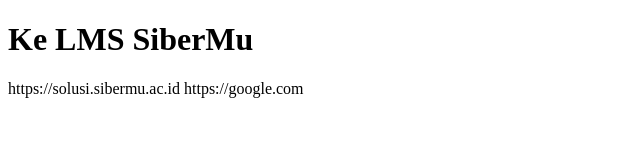
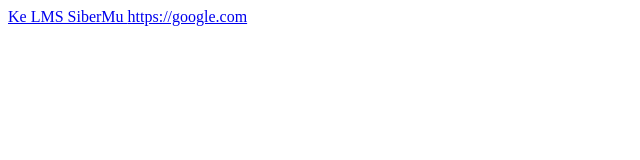
Before and after one commit to tugelanboto19/tautan, a plain HTML site: page index.html in a window 1280 px wide. Shown: the whole page, without its empty margins (0-640 px from the left). Drawn offline with Linux system fonts and the light colour scheme.

Commit message:
percobaan kedua

```diff
--- a/index.html
+++ b/index.html
@@ -7,9 +7,7 @@
     <title>tautan</title>
 </head>
 <body>
-    <p>
-    <h1>Ke LMS SiberMu</h1>
-    <href>https://solusi.sibermu.ac.id</href>
+    <a href="https://solusi.sibermu.ac.id">Ke LMS SiberMu</href>
     <href>https://google.com</href>
 </body>
 </html>
```
